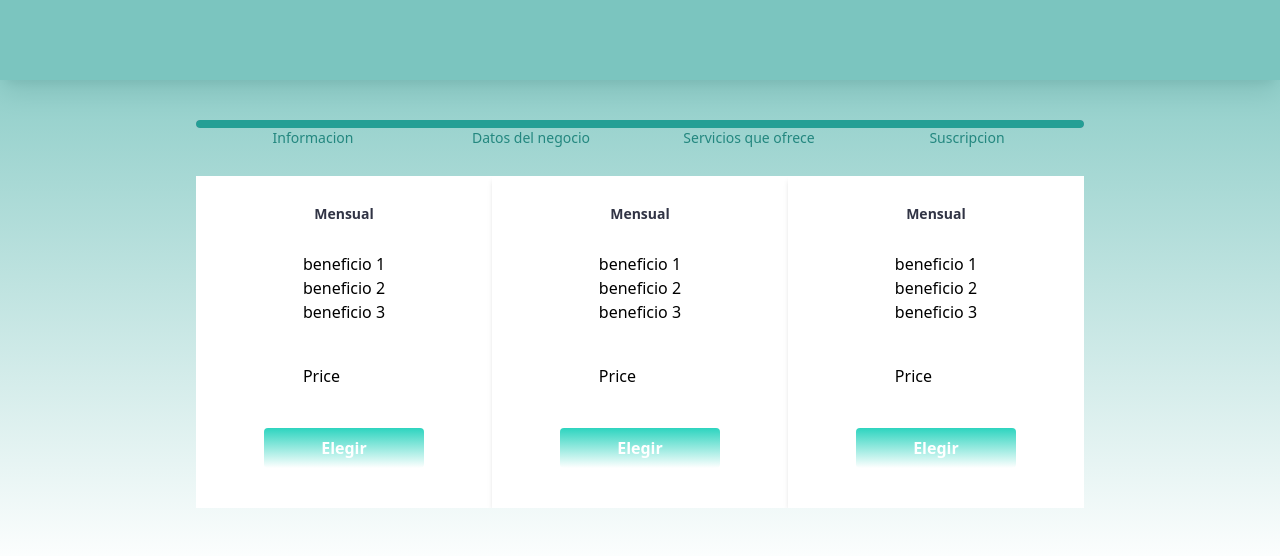
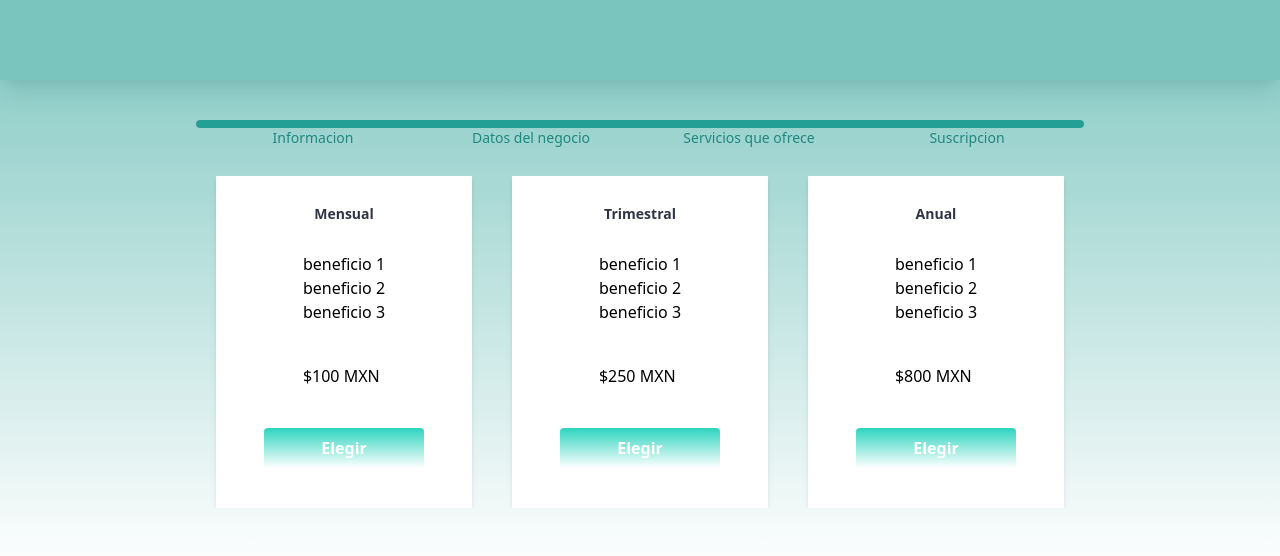
Before and after one commit to Abyblackmouth/Mi_Fiesta-Client, a Next.js app: page /suscriptions in a window 1280 px wide. Shown: the top 556 px of the page. Built offline with nearby package versions, Linux system fonts and the light colour scheme.

Commit message:
card design

```diff
--- a/components/Button.jsx
+++ b/components/Button.jsx
@@ -11,6 +11,7 @@ export default function Button({ etiqueta, style, onClick, isSubmit=false }) {
           'hover:bg-gradient-to-r from-teal-400 to-[#249F95]/80',
           'text-white',
           'font-bold',
+          'overflow-clip',
           'py-2 px-4',
           'w-40',
           'rounded',
@@ -28,6 +29,7 @@ export default function Button({ etiqueta, style, onClick, isSubmit=false }) {
           'text-white',
           'font-bold',
           'py-2 px-4',
+          'overflow-clip',
           'w-40',
           'rounded',
           'focus:outline-none focus:shadow-outline',
--- a/components/Card.jsx
+++ b/components/Card.jsx
@@ -5,8 +5,9 @@ import Button from "./Button"
 export default function Card() {
   return (
     <>
-     <div className="w-3/4 overflow-hidden flex">
+     <div className="w-3/4 overflow-hidden flex ">
     <article className={clsx('w-1/3',
+        'mx-5',
         'bg-white',
         'shadow-md',
         'flex flex-col justify-center items-center')}>
@@ -22,7 +23,7 @@ export default function Card() {
             <p>beneficio 3</p>
           </div>
           <div className={clsx('my-10')}>
-            <p>Price</p>
+            <p>$100 MXN</p>
           </div>
         </body>
         <footer className={clsx('mb-10')}>
@@ -31,13 +32,14 @@ export default function Card() {
       </article>
 
       <article className={clsx('w-1/3',
+        'mx-5',
         'bg-white',
         'shadow-md',
         'flex flex-col justify-center items-center')}>
         <header className={clsx(
           'my-5'
         )}>
-          <Subtitle>Mensual</Subtitle>
+          <Subtitle>Trimestral</Subtitle>
         </header>
         <body className={clsx('')}>
           <div>
@@ -46,7 +48,7 @@ export default function Card() {
             <p>beneficio 3</p>
           </div>
           <div className={clsx('my-10')}>
-            <p>Price</p>
+            <p>$250 MXN</p>
           </div>
         </body>
         <footer className={clsx('mb-10')}>
@@ -57,12 +59,13 @@ export default function Card() {
 
       <article className={clsx('w-1/3',
         'bg-white',
+        'mx-5',
         'shadow-md',
         'flex flex-col justify-center items-center')}>
         <header className={clsx(
           'my-5'
         )}>
-          <Subtitle>Mensual</Subtitle>
+          <Subtitle>Anual</Subtitle>
         </header>
         <body className={clsx('')}>
           <div>
@@ -71,7 +74,7 @@ export default function Card() {
             <p>beneficio 3</p>
           </div>
           <div className={clsx('my-10')}>
-            <p>Price</p>
+            <p>$800 MXN</p>
           </div>
         </body>
         <footer className={clsx('mb-10')}>
```
